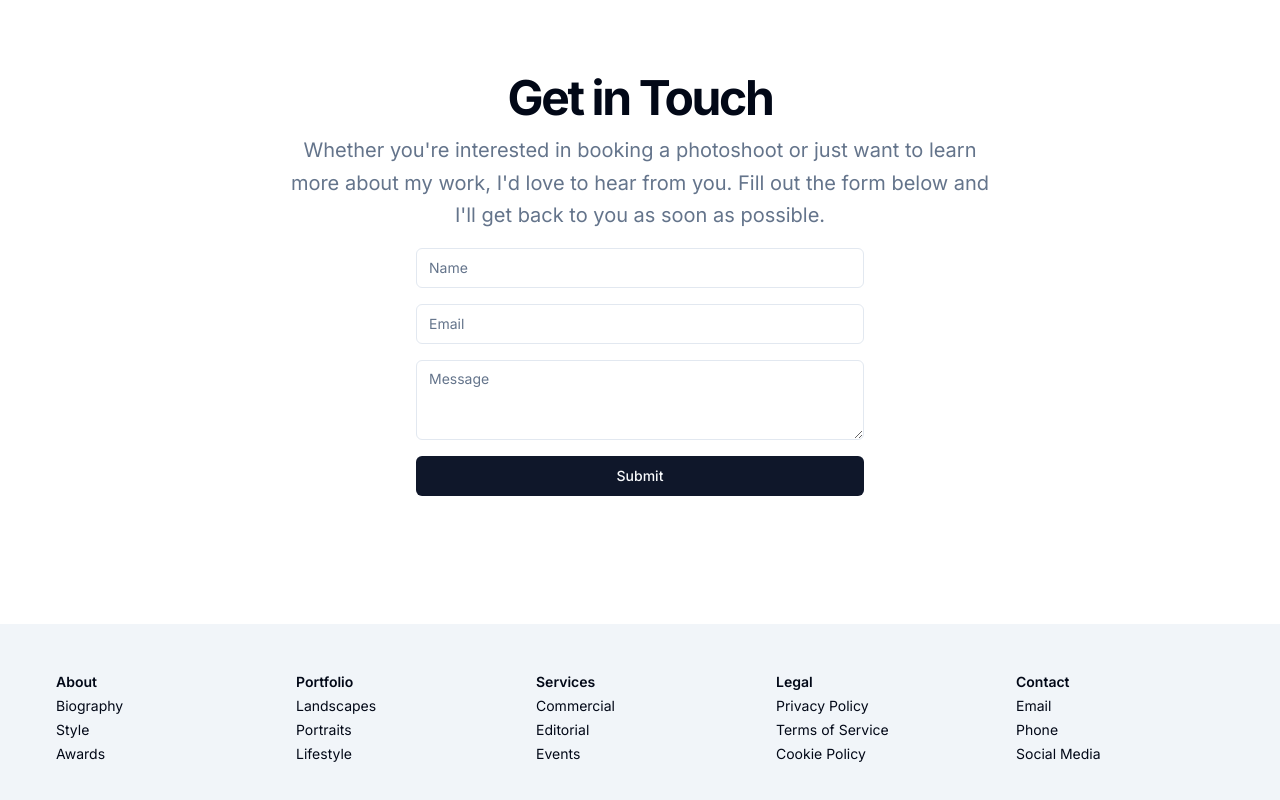
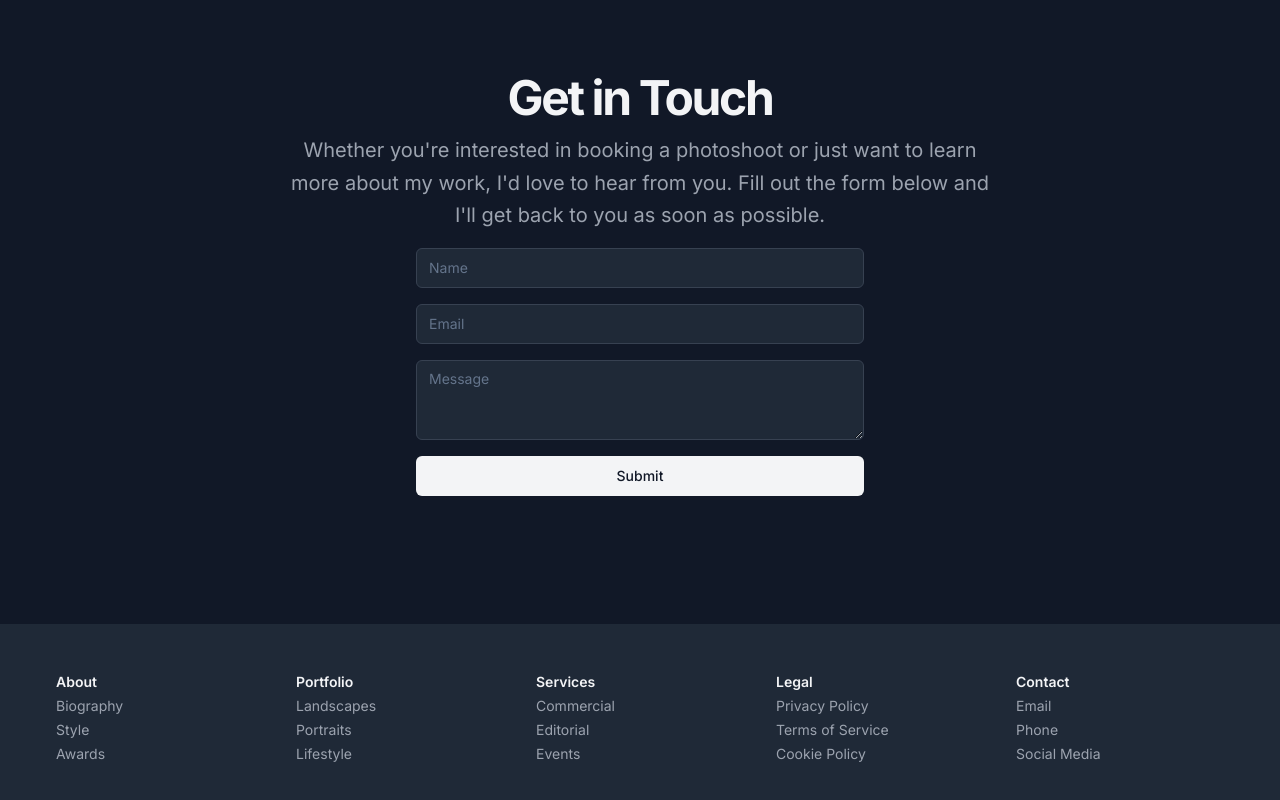
Before and after one commit to TriMPham98/photography-portfolio, a Next.js app: page / in a window 1280 px wide. Shown: the part 1615-2415 px from the top of the page. Built offline with nearby package versions, Linux system fonts and the light colour scheme.

Commit message:
Make dark mode default

```diff
--- a/app/page.tsx
+++ b/app/page.tsx
@@ -6,10 +6,10 @@ import { Button } from "@/components/ui/button";
 
 export default function Home() {
   return (
-    <div className="flex flex-col min-h-screen">
-      <header className="bg-background px-4 lg:px-6 h-14 flex items-center">
+    <div className="flex flex-col min-h-screen bg-gray-900 text-gray-100">
+      <header className="bg-gray-800 px-4 lg:px-6 h-14 flex items-center border-b border-gray-700">
         <Link href="#" className="flex items-center justify-center">
-          <CameraIcon className="h-6 w-6" />
+          <CameraIcon className="h-6 w-6 text-gray-100" />
           <span className="sr-only">Photography Portfolio</span>
         </Link>
         <nav className="ml-auto flex gap-4 sm:gap-6">
@@ -39,7 +39,7 @@ export default function Home() {
                 <h1 className="text-3xl font-bold tracking-tighter sm:text-4xl md:text-5xl lg:text-6xl/none">
                   Capturing the Extraordinary
                 </h1>
-                <p className="mx-auto max-w-[700px] text-muted-foreground md:text-xl">
+                <p className="mx-auto max-w-[700px] text-gray-400 md:text-xl">
                   Explore the stunning photography portfolio of John Doe, a
                   master of light and composition.
                 </p>
@@ -47,12 +47,12 @@ export default function Home() {
               <div className="flex flex-col gap-2 min-[400px]:flex-row">
                 <Link
                   href="#"
-                  className="inline-flex h-10 items-center justify-center rounded-md bg-primary px-8 text-sm font-medium text-primary-foreground shadow transition-colors hover:bg-primary/90 focus-visible:outline-none focus-visible:ring-1 focus-visible:ring-ring disabled:pointer-events-none disabled:opacity-50">
+                  className="inline-flex h-10 items-center justify-center rounded-md bg-gray-100 px-8 text-sm font-medium text-gray-900 shadow transition-colors hover:bg-gray-300 focus-visible:outline-none focus-visible:ring-1 focus-visible:ring-gray-700 disabled:pointer-events-none disabled:opacity-50">
                   View Portfolio
                 </Link>
                 <Link
                   href="#"
-                  className="inline-flex h-10 items-center justify-center rounded-md border border-input bg-background px-8 text-sm font-medium shadow-sm transition-colors hover:bg-accent hover:text-accent-foreground focus-visible:outline-none focus-visible:ring-1 focus-visible:ring-ring disabled:pointer-events-none disabled:opacity-50">
+                  className="inline-flex h-10 items-center justify-center rounded-md border border-gray-700 bg-gray-800 px-8 text-sm font-medium shadow-sm transition-colors hover:bg-gray-700 focus-visible:outline-none focus-visible:ring-1 focus-visible:ring-gray-700 disabled:pointer-events-none disabled:opacity-50">
                   Contact Me
                 </Link>
               </div>
@@ -73,13 +73,15 @@ export default function Home() {
           </div>
         </section>
 
-        <section id="about" className="w-full py-12 md:py-24 lg:py-32 bg-muted">
+        <section
+          id="about"
+          className="w-full py-12 md:py-24 lg:py-32 bg-gray-800">
           <div className="container grid items-center gap-6 px-4 md:px-6 lg:grid-cols-2 lg:gap-10">
             <div className="space-y-2">
               <h2 className="text-3xl font-bold tracking-tighter md:text-4xl/tight">
                 About the Photographer
               </h2>
-              <p className="max-w-[600px] text-muted-foreground md:text-xl/relaxed lg:text-base/relaxed xl:text-xl/relaxed">
+              <p className="max-w-[600px] text-gray-400 md:text-xl/relaxed lg:text-base/relaxed xl:text-xl/relaxed">
                 John Doe is a renowned photographer with over 10 years of
                 experience in the industry. His unique style and eye for detail
                 have earned him a reputation for creating stunning, captivating
@@ -102,66 +104,98 @@ export default function Home() {
               <h2 className="text-3xl font-bold tracking-tighter sm:text-4xl md:text-5xl">
                 Get in Touch
               </h2>
-              <p className="mx-auto max-w-[700px] text-muted-foreground md:text-xl/relaxed lg:text-base/relaxed xl:text-xl/relaxed">
+              <p className="mx-auto max-w-[700px] text-gray-400 md:text-xl/relaxed lg:text-base/relaxed xl:text-xl/relaxed">
                 Whether you're interested in booking a photoshoot or just want
                 to learn more about my work, I'd love to hear from you. Fill out
                 the form below and I'll get back to you as soon as possible.
               </p>
             </div>
             <form className="mx-auto w-full max-w-md space-y-4">
-              <Input type="text" placeholder="Name" className="w-full" />
-              <Input type="email" placeholder="Email" className="w-full" />
-              <Textarea placeholder="Message" className="w-full" />
-              <Button type="submit" className="w-full">
+              <Input
+                type="text"
+                placeholder="Name"
+                className="w-full bg-gray-800 border-gray-700"
+              />
+              <Input
+                type="email"
+                placeholder="Email"
+                className="w-full bg-gray-800 border-gray-700"
+              />
+              <Textarea
+                placeholder="Message"
+                className="w-full bg-gray-800 border-gray-700"
+              />
+              <Button
+                type="submit"
+                className="w-full bg-gray-100 text-gray-900 hover:bg-gray-300">
                 Submit
               </Button>
             </form>
           </div>
         </section>
-
-        {/* Original Next.js content */}
-        <div className="z-10 max-w-5xl w-full items-center justify-between font-mono text-sm lg:flex">
-          <div className="fixed bottom-0 left-0 flex h-48 w-full items-end justify-center bg-gradient-to-t from-white via-white dark:from-black dark:via-black lg:static lg:h-auto lg:w-auto lg:bg-none">
-            <a
-              className="pointer-events-none flex place-items-center gap-2 p-8 lg:pointer-events-auto lg:p-0"
-              href="https://vercel.com?utm_source=create-next-app&utm_medium=appdir-template&utm_campaign=create-next-app"
-              target="_blank"
-              rel="noopener noreferrer"></a>
-          </div>
-        </div>
       </main>
 
-      <footer className="bg-muted p-6 md:py-12 w-full">
+      <footer className="bg-gray-800 p-6 md:py-12 w-full">
         <div className="container max-w-7xl grid grid-cols-2 sm:grid-cols-3 md:grid-cols-5 gap-8 text-sm">
           <div className="grid gap-1">
             <h3 className="font-semibold">About</h3>
-            <Link href="#">Biography</Link>
-            <Link href="#">Style</Link>
-            <Link href="#">Awards</Link>
+            <Link href="#" className="text-gray-400 hover:text-gray-100">
+              Biography
+            </Link>
+            <Link href="#" className="text-gray-400 hover:text-gray-100">
+              Style
+            </Link>
+            <Link href="#" className="text-gray-400 hover:text-gray-100">
+              Awards
+            </Link>
           </div>
           <div className="grid gap-1">
             <h3 className="font-semibold">Portfolio</h3>
-            <Link href="#">Landscapes</Link>
-            <Link href="#">Portraits</Link>
-            <Link href="#">Lifestyle</Link>
+            <Link href="#" className="text-gray-400 hover:text-gray-100">
+              Landscapes
+            </Link>
+            <Link href="#" className="text-gray-400 hover:text-gray-100">
+              Portraits
+            </Link>
+            <Link href="#" className="text-gray-400 hover:text-gray-100">
+              Lifestyle
+            </Link>
           </div>
           <div className="grid gap-1">
             <h3 className="font-semibold">Services</h3>
-            <Link href="#">Commercial</Link>
-            <Link href="#">Editorial</Link>
-            <Link href="#">Events</Link>
+            <Link href="#" className="text-gray-400 hover:text-gray-100">
+              Commercial
+            </Link>
+            <Link href="#" className="text-gray-400 hover:text-gray-100">
+              Editorial
+            </Link>
+            <Link href="#" className="text-gray-400 hover:text-gray-100">
+              Events
+            </Link>
           </div>
           <div className="grid gap-1">
             <h3 className="font-semibold">Legal</h3>
-            <Link href="#">Privacy Policy</Link>
-            <Link href="#">Terms of Service</Link>
-            <Link href="#">Cookie Policy</Link>
+            <Link href="#" className="text-gray-400 hover:text-gray-100">
+              Privacy Policy
+            </Link>
+            <Link href="#" className="text-gray-400 hover:text-gray-100">
+              Terms of Service
+            </Link>
+            <Link href="#" className="text-gray-400 hover:text-gray-100">
+              Cookie Policy
+            </Link>
           </div>
           <div className="grid gap-1">
             <h3 className="font-semibold">Contact</h3>
-            <Link href="#">Email</Link>
-            <Link href="#">Phone</Link>
-            <Link href="#">Social Media</Link>
+            <Link href="#" className="text-gray-400 hover:text-gray-100">
+              Email
+            </Link>
+            <Link href="#" className="text-gray-400 hover:text-gray-100">
+              Phone
+            </Link>
+            <Link href="#" className="text-gray-400 hover:text-gray-100">
+              Social Media
+            </Link>
           </div>
         </div>
       </footer>
```
